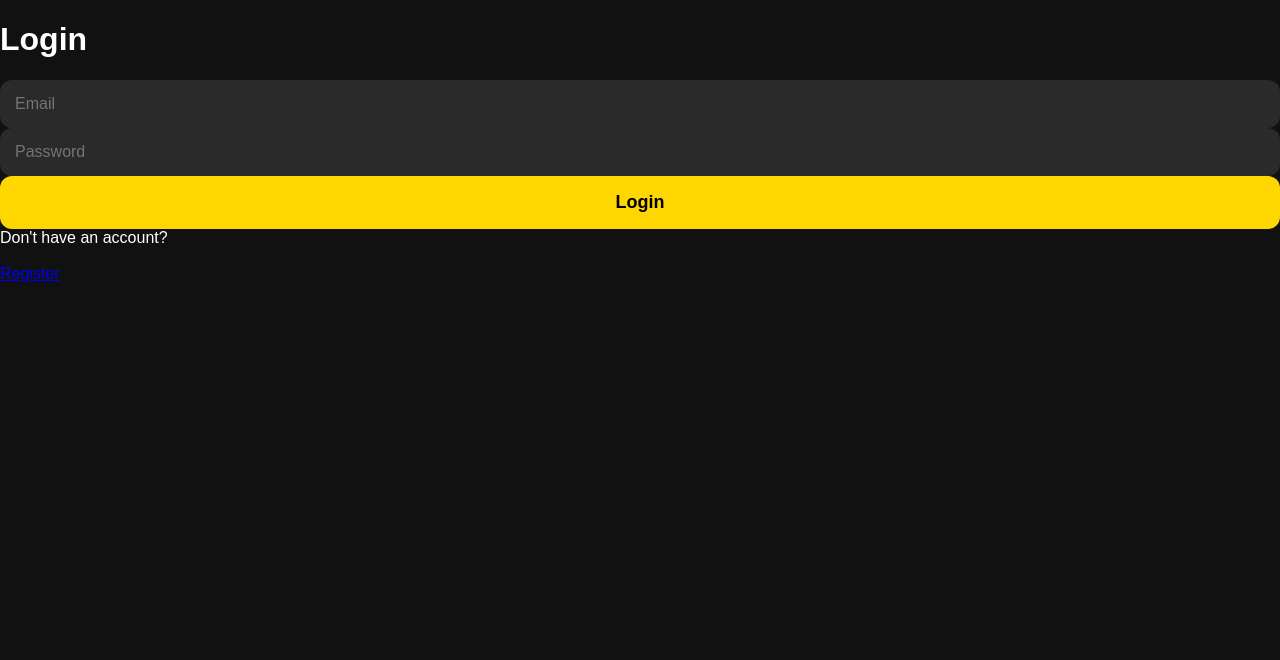
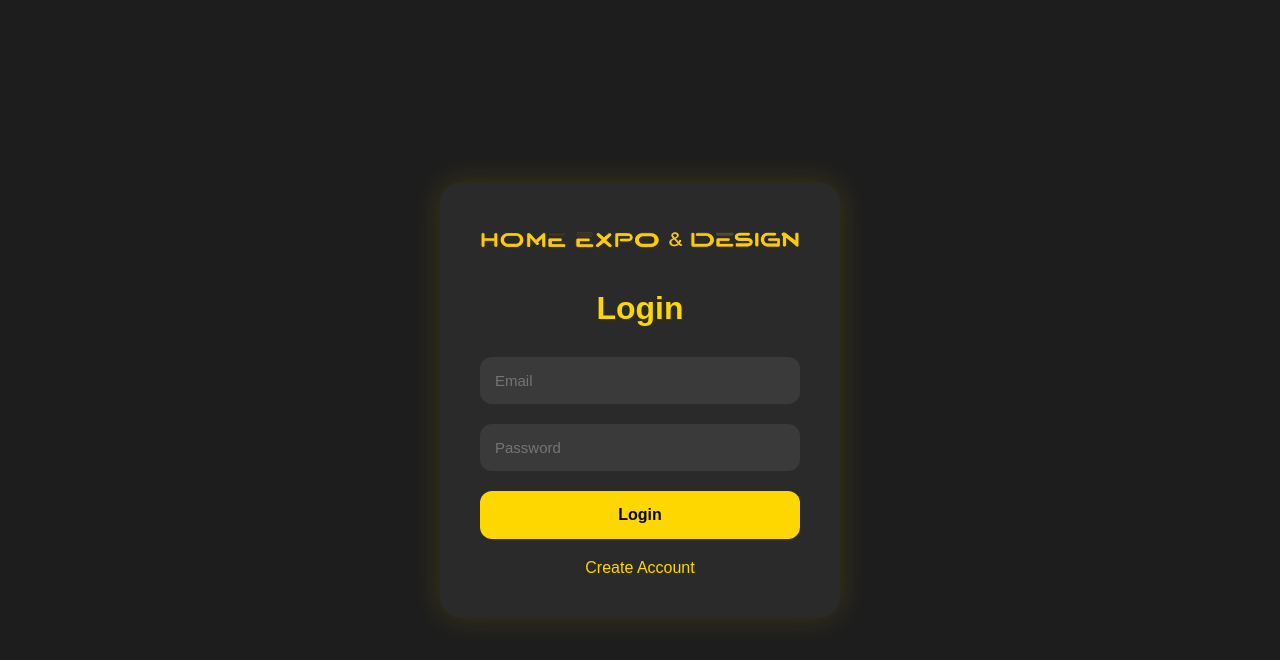
Before and after one commit to Amirreza-Arzeroomchi/crm-app, a website: page public/login.html in a window 1280 px wide. Drawn offline with Linux system fonts and the light colour scheme.

Commit message:
fixed login page

```diff
--- a/public/login.html
+++ b/public/login.html
@@ -3,67 +3,209 @@
 
 <head>
 
-  <meta charset="UTF-8">
+  <meta charset="UTF-8" />
 
-  <meta name="viewport" content="width=device-width, initial-scale=1.0">
+  <meta name="viewport" content="width=device-width, initial-scale=1.0" />
 
   <title>Login</title>
 
-  <link rel="manifest" href="/manifest.json">
+  <style>
 
-  <link rel="apple-touch-icon" href="/logo.png">
+    * {
 
-  <meta name="apple-mobile-web-app-capable" content="yes">
+      margin: 0;
+      padding: 0;
+      box-sizing: border-box;
+      font-family: Arial, sans-serif;
 
-  <meta name="apple-mobile-web-app-status-bar-style" content="black">
+    }
 
-  <link rel="stylesheet" href="/style.css">
+    body {
+
+      background: #1d1d1d;
+      height: 100vh;
+      display: flex;
+      justify-content: center;
+      align-items: center;
+
+    }
+
+    .login-box {
+
+      width: 400px;
+      background: #2a2a2a;
+      padding: 40px;
+      border-radius: 20px;
+      box-shadow: 0 0 30px rgba(255,215,0,0.15);
+
+    }
+
+    .logo {
+
+      width: 100%;
+      margin-bottom: 30px;
+
+    }
+
+    h1 {
+
+      color: #ffd700;
+      text-align: center;
+      margin-bottom: 30px;
+
+    }
+
+    input {
+
+      width: 100%;
+      padding: 15px;
+      margin-bottom: 20px;
+      border: none;
+      border-radius: 12px;
+      background: #3a3a3a;
+      color: white;
+      font-size: 15px;
+
+    }
+
+    button {
+
+      width: 100%;
+      padding: 15px;
+      border: none;
+      border-radius: 12px;
+      background: #ffd700;
+      color: black;
+      font-size: 16px;
+      font-weight: bold;
+      cursor: pointer;
+
+    }
+
+    button:hover {
+
+      opacity: 0.9;
+
+    }
+
+    .register-link {
+
+      text-align: center;
+      margin-top: 20px;
+
+    }
+
+    .register-link a {
+
+      color: #ffd700;
+      text-decoration: none;
+
+    }
+
+  </style>
 
 </head>
 
 <body>
 
-  <div class="box">
+  <div class="login-box">
+
+    <img src="logo.png" class="logo" />
 
     <h1>Login</h1>
 
-    <form id="loginForm">
-
     <input
       type="email"
-        id="loginEmail"
+      id="email"
       placeholder="Email"
-        required
-      >
+    />
 
     <input
       type="password"
-        id="loginPassword"
+      id="password"
       placeholder="Password"
-        required
-      >
+    />
 
-      <button type="submit">
+    <button onclick="login()">
+
       Login
+
     </button>
 
-    </form>
+    <div class="register-link">
 
-    <div class="register-text">
+      <a href="register.html">
 
-      Don't have an account?
+        Create Account
 
-      <br><br>
-
-      <a href="/register.html">
-        Register
       </a>
 
     </div>
 
   </div>
 
-  <script src="/app.js"></script>
+  <script>
+
+    async function login() {
+
+      try {
+
+        const email =
+          document.getElementById("email").value;
+
+        const password =
+          document.getElementById("password").value;
+
+        const response = await fetch("/login", {
+
+          method: "POST",
+
+          headers: {
+
+            "Content-Type":
+              "application/json"
+
+          },
+
+          body: JSON.stringify({
+
+            email,
+            password
+
+          })
+
+        });
+
+        const data =
+          await response.json();
+
+        if (response.ok) {
+
+          localStorage.setItem(
+            "token",
+            data.token
+          );
+
+          window.location.href =
+            "/dashboard.html";
+
+        } else {
+
+          alert(data.message);
+
+        }
+
+      } catch (err) {
+
+        console.log(err);
+
+        alert("Login Error");
+
+      }
+
+    }
+
+  </script>
 
 </body>
 
```
Lines whose indentation alone changed are shown as unchanged.
